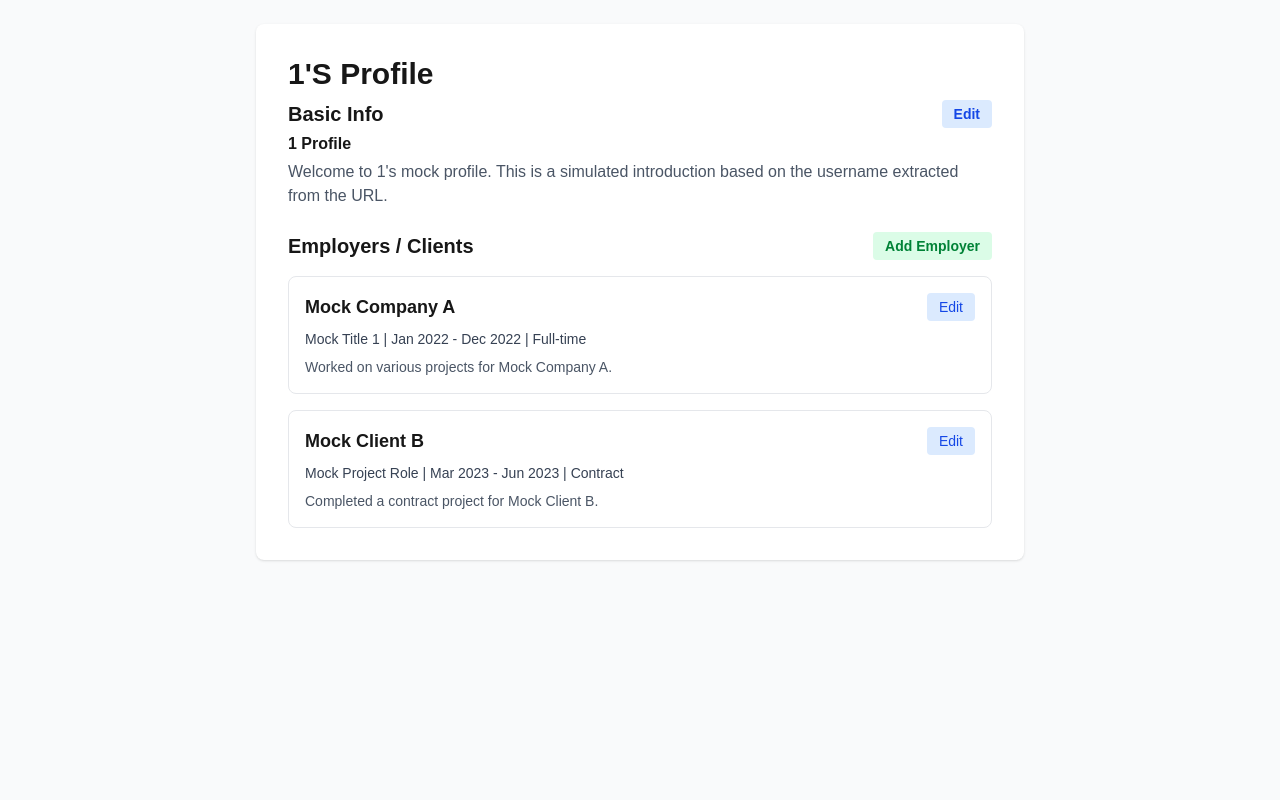
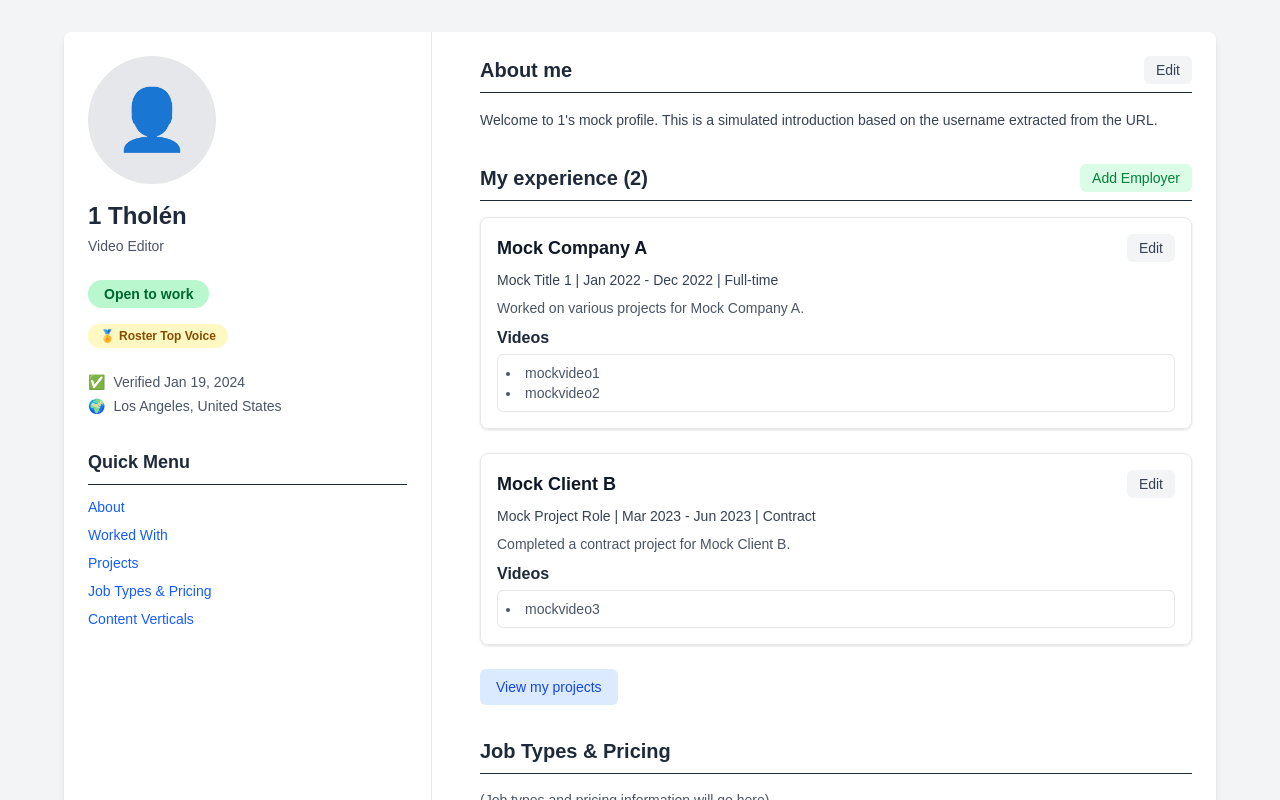
Before and after one commit to yeshu10/rosterprofile, a Next.js app: page /profile/1 in a window 1280 px wide. Shown: the top 800 px of the page. Built offline with nearby package versions, Linux system fonts and the light colour scheme.

Commit message:
updated ui

```diff
--- a/src/app/components/EmployerSection.tsx
+++ b/src/app/components/EmployerSection.tsx
@@ -42,43 +42,43 @@ export default function EmployerSection({ employer, onUpdate, onDelete }: Employ
   };
 
   return (
-    <div className="border border-gray-200 rounded-lg p-4">
+    <div className="border border-gray-200 rounded-lg p-4 shadow-sm">
       {editing ? (
         <div className="space-y-3">
           <div>
-            <label className="block text-sm font-medium">Name</label>
+            <label className="block text-sm font-medium text-gray-700">Name</label>
             <input
               name="name"
               value={form.name}
               onChange={handleChange}
-              className="border border-gray-300 rounded px-3 py-2 w-full"
+              className="mt-1 block w-full rounded-md border-gray-300 shadow-sm focus:border-blue-500 focus:ring-blue-500 sm:text-sm"
             />
           </div>
           <div>
-            <label className="block text-sm font-medium">Job Title</label>
+            <label className="block text-sm font-medium text-gray-700">Job Title</label>
             <input
               name="jobTitle"
               value={form.jobTitle}
               onChange={handleChange}
-              className="border border-gray-300 rounded px-3 py-2 w-full"
+              className="mt-1 block w-full rounded-md border-gray-300 shadow-sm focus:border-blue-500 focus:ring-blue-500 sm:text-sm"
             />
           </div>
           <div>
-            <label className="block text-sm font-medium">Duration</label>
+            <label className="block text-sm font-medium text-gray-700">Duration</label>
             <input
               name="duration"
               value={form.duration}
               onChange={handleChange}
-              className="border border-gray-300 rounded px-3 py-2 w-full"
+              className="mt-1 block w-full rounded-md border-gray-300 shadow-sm focus:border-blue-500 focus:ring-blue-500 sm:text-sm"
             />
           </div>
           <div>
-            <label className="block text-sm font-medium">Type</label>
+            <label className="block text-sm font-medium text-gray-700">Type</label>
             <select
               name="type"
               value={form.type}
               onChange={handleChange}
-              className="border border-gray-300 rounded px-3 py-2 w-full"
+              className="mt-1 block w-full rounded-md border-gray-300 shadow-sm focus:border-blue-500 focus:ring-blue-500 sm:text-sm"
             >
               <option value="Full-time">Full-time</option>
               <option value="Contract">Contract</option>
@@ -86,33 +86,46 @@ export default function EmployerSection({ employer, onUpdate, onDelete }: Employ
             </select>
           </div>
           <div>
-            <label className="block text-sm font-medium">Summary</label>
+            <label className="block text-sm font-medium text-gray-700">Summary</label>
             <textarea
               name="summary"
               value={form.summary}
               onChange={handleChange}
-              className="border border-gray-300 rounded px-3 py-2 w-full"
+              className="mt-1 block w-full rounded-md border-gray-300 shadow-sm focus:border-blue-500 focus:ring-blue-500 sm:text-sm"
               rows={3}
             />
           </div>
-          {/* Video list goes here */}
-          <div className="flex gap-2">
+          <div>
+             <label className="block text-sm font-medium text-gray-700">Videos (IDs)</label>
+             <div className="mt-1 text-sm text-gray-600 border border-gray-300 rounded-md p-2">
+                {form.videos.length > 0 ? (
+                   <ul className="list-disc list-inside">
+                      {form.videos.map((videoId, index) => (
+                         <li key={index}>{videoId}</li>
+                      ))}
+                   </ul>
+                ) : (
+                   "No videos associated."
+                )}
+             </div>
+          </div>
+          <div className="flex gap-2 justify-end">
             <button
-              className="bg-blue-600 text-white px-4 py-2 rounded hover:bg-blue-700"
+              className="inline-flex justify-center py-2 px-4 border border-transparent shadow-sm text-sm font-medium rounded-md text-white bg-blue-600 hover:bg-blue-700 focus:outline-none focus:ring-2 focus:ring-offset-2 focus:ring-blue-500"
               onClick={handleSave}
               type="button"
             >
               Save
             </button>
             <button
-              className="bg-gray-200 text-gray-700 px-4 py-2 rounded hover:bg-gray-300"
+              className="inline-flex justify-center py-2 px-4 border border-gray-300 shadow-sm text-sm font-medium rounded-md text-gray-700 bg-white hover:bg-gray-50 focus:outline-none focus:ring-2 focus:ring-offset-2 focus:ring-blue-500"
               onClick={handleCancel}
               type="button"
             >
               Cancel
             </button>
             <button
-              className="bg-red-600 text-white px-4 py-2 rounded hover:bg-red-700"
+              className="inline-flex justify-center py-2 px-4 border border-transparent shadow-sm text-sm font-medium rounded-md text-white bg-red-600 hover:bg-red-700 focus:outline-none focus:ring-2 focus:ring-offset-2 focus:ring-red-500"
               onClick={handleDelete}
               type="button"
             >
@@ -123,17 +136,30 @@ export default function EmployerSection({ employer, onUpdate, onDelete }: Employ
       ) : (
         <div className="space-y-2">
           <div className="flex items-center justify-between">
-            <h3 className="text-lg font-semibold">{employer.name}</h3>
+            <h3 className="text-lg font-semibold text-gray-900">{employer.name}</h3>
              <button
-                className="ml-2 px-3 py-1 text-sm bg-blue-100 text-blue-700 rounded hover:bg-blue-200"
+                className="ml-2 px-3 py-1 text-sm bg-gray-100 text-gray-700 rounded-md hover:bg-gray-200"
                 onClick={handleEdit}
               >
                 Edit
               </button>
           </div>
-          <p className="text-gray-700 text-sm">{employer.jobTitle} | {employer.duration} | {employer.type}</p>
+          <p className="text-gray-700 text-sm"><span className="font-medium">{employer.jobTitle}</span> | {employer.duration} | <span className="font-medium">{employer.type}</span></p>
           <p className="text-gray-600 mt-1 text-sm">{employer.summary}</p>
-          {/* Display videos here */}
+          <div>
+             <h4 className="text-md font-semibold mb-1 text-gray-800">Videos</h4>
+             <div className="text-sm text-gray-600 border border-gray-200 rounded-md p-2">
+                {employer.videos.length > 0 ? (
+                   <ul className="list-disc list-inside">
+                      {employer.videos.map((videoId, index) => (
+                         <li key={index}>{videoId}</li>
+                      ))}
+                   </ul>
+                ) : (
+                   "No videos associated."
+                )}
+             </div>
+          </div>
         </div>
       )}
     </div>
--- a/src/app/components/ProfileDisplay.tsx
+++ b/src/app/components/ProfileDisplay.tsx
@@ -87,15 +87,57 @@ export default function ProfileDisplay({ username, initialData }: ProfileDisplay
   };
 
   return (
-    <main className="min-h-screen bg-gray-50 p-6">
-      <div className="max-w-3xl mx-auto bg-white rounded-lg shadow p-8">
-        <h1 className="text-3xl font-bold mb-2 capitalize">{username}'s Profile</h1>
-        <section className="mb-6">
-          <h2 className="text-xl font-semibold mb-1 flex items-center justify-between">
-            Basic Info
+    <main className="min-h-screen bg-gray-100 py-8 px-4 md:px-8">
+      <div className="max-w-6xl mx-auto bg-white rounded-lg shadow-md overflow-hidden md:grid md:grid-cols-3 gap-6">
+        {/* Left Sidebar */}
+        <div className="md:col-span-1 p-6 border-b md:border-b-0 md:border-r border-gray-200 flex flex-col items-center md:items-start">
+          {/* Placeholder for profile image */}
+          <div className="rounded-full overflow-hidden w-32 h-32 bg-gray-200 mb-4 flex items-center justify-center">
+             {/* You can add an Image component here later */}
+              <span className="text-gray-500 text-6xl">👤</span>
+          </div>
+          <h1 className="text-2xl font-bold mb-1 capitalize text-gray-800 text-center md:text-left">{username} Tholén</h1> {/* Added mock last name */}
+          <p className="text-gray-600 text-sm mb-4">Video Editor</p>
+          <button className="mt-2 px-4 py-1 text-sm text-green-800 bg-green-200 rounded-full font-semibold">Open to work</button>
+
+          {/* Mock Roster Top Voice Tag */}
+          <div className="mt-4 px-3 py-1 bg-yellow-100 text-yellow-800 text-xs font-semibold rounded-full inline-flex items-center">
+              <span className="mr-1">🏅</span> Roster Top Voice
+          </div>
+
+          {/* Mock Location */}
+          <div className="mt-6 text-gray-600 text-sm text-center md:text-left w-full">
+            <div className="flex items-center mb-1">
+                <span className="mr-2 text-green-500">✅</span>
+                <span>Verified Jan 19, 2024</span>
+            </div>
+            <div className="flex items-center">
+                 <span className="mr-2 text-gray-500">🌍</span>
+                 <span>Los Angeles, United States</span>
+            </div>
+          </div>
+           {/* Mock Quick Menu */}
+            <div className="mt-8 w-full">
+                <h3 className="text-lg font-semibold text-gray-800 mb-3 border-b pb-2">Quick Menu</h3>
+                <ul className="space-y-2 text-sm text-blue-600">
+                    <li><a href="#about" className="hover:underline">About</a></li>
+                    <li><a href="#experience" className="hover:underline">Worked With</a></li>
+                    <li><a href="#projects" className="hover:underline">Projects</a></li>
+                    <li><a href="#job-types" className="hover:underline">Job Types & Pricing</a></li>
+                     <li><a href="#content-verticals" className="hover:underline">Content Verticals</a></li>
+                </ul>
+             </div>
+
+        </div>
+
+        {/* Right Content Area */}
+        <div className="md:col-span-2 p-6">
+          <section id="about" className="mb-8">
+            <h2 className="text-xl font-bold text-gray-800 mb-4 flex items-center justify-between border-b pb-2">
+              About me
               {!editingBasicInfo && (
                 <button
-                className="ml-2 px-3 py-1 text-sm bg-blue-100 text-blue-700 rounded hover:bg-blue-200"
+                  className="ml-2 px-3 py-1 text-sm bg-gray-100 text-gray-700 rounded-md hover:bg-gray-200 font-medium"
                   onClick={handleEditBasicInfo}
                 >
                   Edit
@@ -103,45 +145,45 @@ export default function ProfileDisplay({ username, initialData }: ProfileDisplay
               )}
             </h2>
             {editingBasicInfo ? (
-            <div className="space-y-3">
+              <div className="space-y-4">
                 <div>
-                <label className="block text-sm font-medium">First Name</label>
+                  <label className="block text-sm font-medium text-gray-700">First Name</label>
                   <input
                     name="firstName"
                     value={basicInfoForm.firstName}
                     onChange={handleChangeBasicInfo}
-                  className="border border-gray-300 rounded px-3 py-2 w-full"
+                    className="mt-1 block w-full rounded-md border-gray-300 shadow-sm focus:border-blue-500 focus:ring-blue-500 sm:text-sm"
                   />
                 </div>
                 <div>
-                <label className="block text-sm font-medium">Last Name</label>
+                  <label className="block text-sm font-medium text-gray-700">Last Name</label>
                   <input
                     name="lastName"
                     value={basicInfoForm.lastName}
                     onChange={handleChangeBasicInfo}
-                  className="border border-gray-300 rounded px-3 py-2 w-full"
+                    className="mt-1 block w-full rounded-md border-gray-300 shadow-sm focus:border-blue-500 focus:ring-blue-500 sm:text-sm"
                   />
                 </div>
                 <div>
-                <label className="block text-sm font-medium">Introduction</label>
+                  <label className="block text-sm font-medium text-gray-700">Introduction</label>
                   <textarea
                     name="intro"
                     value={basicInfoForm.intro}
                     onChange={handleChangeBasicInfo}
-                  className="border border-gray-300 rounded px-3 py-2 w-full"
-                  rows={3}
+                    className="mt-1 block w-full rounded-md border-gray-300 shadow-sm focus:border-blue-500 focus:ring-blue-500 sm:text-sm"
+                    rows={6}
                   />
                 </div>
-              <div className="flex gap-2">
+                <div className="flex gap-3 justify-end">
                   <button
-                  className="bg-blue-600 text-white px-4 py-2 rounded hover:bg-blue-700"
+                    className="inline-flex justify-center py-2 px-4 border border-transparent shadow-sm text-sm font-medium rounded-md text-white bg-blue-600 hover:bg-blue-700 focus:outline-none focus:ring-2 focus:ring-offset-2 focus:ring-blue-500"
                     onClick={handleSaveBasicInfo}
                     type="button"
                   >
                     Save
                   </button>
                   <button
-                  className="bg-gray-200 text-gray-700 px-4 py-2 rounded hover:bg-gray-300"
+                    className="inline-flex justify-center py-2 px-4 border border-gray-300 shadow-sm text-sm font-medium rounded-md text-gray-700 bg-white hover:bg-gray-50 focus:outline-none focus:ring-2 focus:ring-offset-2 focus:ring-blue-500"
                     onClick={handleCancelBasicInfo}
                     type="button"
                   >
@@ -151,22 +193,22 @@ export default function ProfileDisplay({ username, initialData }: ProfileDisplay
               </div>
             ) : (
               <div>
-              <div className="font-semibold">{basicInfo.firstName} {basicInfo.lastName}</div>
-              <div className="text-gray-600 mt-1">{basicInfo.intro}</div>
+                <p className="mt-2 text-gray-700 text-sm leading-relaxed">{basicInfo.intro}</p>
               </div>
             )}
           </section>
-        <section>
-          <h2 className="text-xl font-semibold mb-4 flex items-center justify-between">
-            Employers / Clients
+
+          <section id="experience" className="mb-8">
+            <h2 className="text-xl font-bold text-gray-800 mb-4 flex items-center justify-between border-b pb-2">
+              My experience ({employers.length})
                <button
-                className="ml-2 px-3 py-1 text-sm bg-green-100 text-green-700 rounded hover:bg-green-200"
+                  className="ml-2 px-3 py-1 text-sm bg-green-100 text-green-700 rounded-md hover:bg-green-200 font-medium"
                   onClick={handleAddEmployer}
                 >
                   Add Employer
                 </button>
             </h2>
-          <div className="space-y-4">
+            <div className="space-y-6">
               {employers.map(employer => (
                 <EmployerSection
                   key={employer.id}
@@ -176,7 +218,21 @@ export default function ProfileDisplay({ username, initialData }: ProfileDisplay
                 />
               ))}
             </div>
+             <button className="mt-6 px-4 py-2 text-sm font-medium text-blue-700 bg-blue-100 rounded-md hover:bg-blue-200">View my projects</button>
           </section>
+
+           {/* Placeholder for other sections like Job Types, Content Verticals */}
+           <section id="job-types" className="mb-8">
+               <h2 className="text-xl font-bold text-gray-800 mb-4 border-b pb-2">Job Types & Pricing</h2>
+               <div className="text-gray-600 text-sm">(Job types and pricing information will go here)</div>
+           </section>
+
+           <section id="content-verticals" className="mb-8">
+               <h2 className="text-xl font-bold text-gray-800 mb-4 border-b pb-2">Content Verticals</h2>
+               <div className="text-gray-600 text-sm">(Content verticals information will go here)</div>
+           </section>
+
+        </div>
       </div>
     </main>
   );
```
Lines whose indentation alone changed are shown as unchanged.
